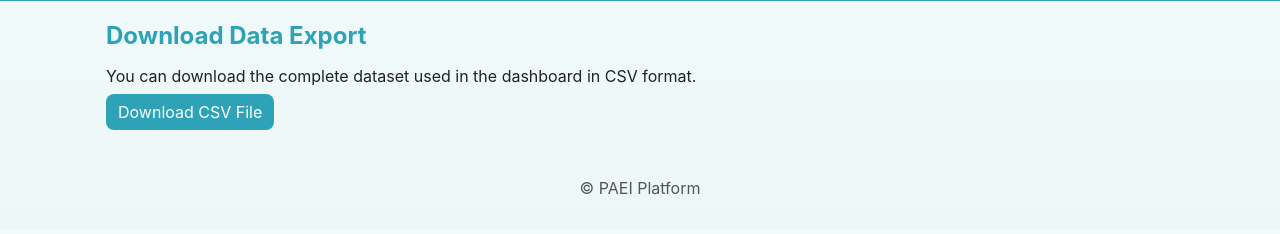
After one commit to Gaddiel05/PAEIP-Project, a Flask app: page /download in a window 1280 px wide. The commit adds this page. Shown: the part 87-321 px from the top of the page. Run offline with Flask 2, Linux system fonts and the light colour scheme; the visitor is signed in with stand-in values (Sample User, id 1).

Commit message:
Adding the dataset download feature

```diff
--- a/app.py
+++ b/app.py
@@ -108,6 +108,51 @@ def api_data():
     result = [dict(r) for r in rows]
     return jsonify(result)
 
+@app.route("/download")
+def download_page():
+    if not session.get('user'):
+        return redirect(url_for('signin'))
+    return render_template("download.html", user=session.get('user'))
+
+
+@app.route("/api/download_csv")
+def download_csv():
+    if not session.get('user'):
+        return redirect(url_for('signin'))
+
+    import csv
+    from io import StringIO
+    db = get_db()
+
+    # Fetch all data
+    rows = db.execute("SELECT * FROM metrics ORDER BY country, year").fetchall()
+    if not rows:
+        return "No data available", 404
+
+    # Convert SQLite rows → CSV using StringIO buffer
+    si = StringIO()
+    writer = csv.writer(si)
+
+    # Write header
+    writer.writerow(rows[0].keys())
+
+    # Write rows
+    for r in rows:
+        writer.writerow([r[k] for k in r.keys()])
+
+    output = si.getvalue()
+    si.close()
+
+    # Send file as download
+    from flask import Response
+    return Response(
+        output,
+        mimetype="text/csv",
+        headers={
+            "Content-Disposition": "attachment; filename=paei_data_export.csv"
+        }
+    )
+
 if __name__ == "__main__":
     if not os.path.exists(DB_PATH):
         print("Database not found. Run create_db.py first.")
--- a/templates/dashboard.html
+++ b/templates/dashboard.html
@@ -13,6 +13,10 @@
     </label>
     <button id="refreshBtn">Refresh</button>
   </div>
+
+  <p>
+    <a class="btn" href="{{ url_for('download_csv') }}">Download CSV Export</a>
+  </p>
 
   <div class="kpis">
     <div class="kpi"><div id="kpi_nominalGDP">--</div><small>Nominal GDP (Millions USD)</small></div>
--- /dev/null
+++ b/templates/download.html
@@ -0,0 +1,8 @@
+{% extends "base.html" %}
+{% block content %}
+<h2>Download Data Export</h2>
+
+<p>You can download the complete dataset used in the dashboard in CSV format.</p>
+
+<a class="btn" href="{{ url_for('download_csv') }}">Download CSV File</a>
+{% endblock %}
```
